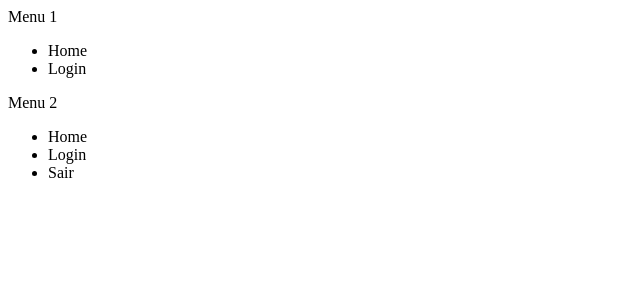
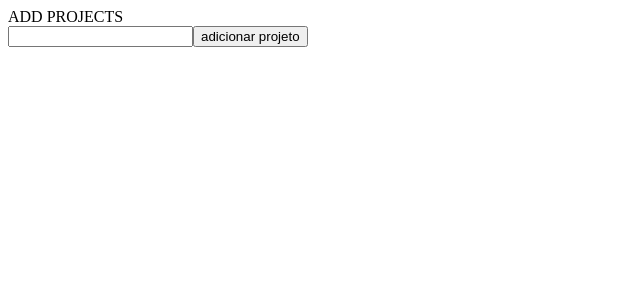
Before and after one commit to alefecrz/GoStack, a React app in the folder Nivel-1/Aulas/Frontend-ReactJS/: page / in a window 1280 px wide. Shown: the top 300 px of the page, without its empty margins (0-640 px from the left). Built offline with nearby package versions, Linux system fonts and the light colour scheme; the HTML template or start-up script is replaced by a standard one.

Commit message:
feat: create add list component

```diff
--- a/Nivel-1/Aulas/Frontend-ReactJS/src/App.js
+++ b/Nivel-1/Aulas/Frontend-ReactJS/src/App.js
@@ -1,23 +1,34 @@
-import React from 'react';
+import React, { useState } from 'react';
 
 import Header from './components/Header';
 
 const App = () => {
-  return (<>
-    <Header title="Menu 1">
+  const [projects, setProjects] = useState([]);
+  const [project, setProject] = useState('');
+
+  const handleChange = (event) => {
+    event.preventDefault();
+    setProject(event.target.value);
+  }
+
+  const handleAddproject = () => {
+    if (!!project){
+      const date = new Date();
+      const newProject = `${project + date.getTime()}`
+      setProjects([... projects, newProject ]);
+    }
+  };
+
+  return (
+    <>
+      <Header title="ADD PROJECTS" />
+      <input type="text" value={project} onChange={event => handleChange(event)}/>
+      <button onClick={() => handleAddproject()}>adicionar projeto</button>
       <ul>
-        <li>Home</li>
-        <li>Login</li>
+        {projects.map(project => <li key={project}>{project}</li>)}
       </ul>
-    </Header>
-    <Header title="Menu 2">
-      <ul>
-        <li>Home</li>
-        <li>Login</li>
-        <li>Sair</li>
-      </ul>
-    </Header>
-  </>);
+    </>
+  );
 }
 
 export default App;
--- a/Nivel-1/Aulas/Frontend-ReactJS/src/components/Header.js
+++ b/Nivel-1/Aulas/Frontend-ReactJS/src/components/Header.js
@@ -1,10 +1,8 @@
 import React from 'react';
 
-const Header = ({ title, children }) => {
+const Header = ({ title }) => {
   return (<header>
     { title }
-
-    { children }
     </header>);
 }
 
```
